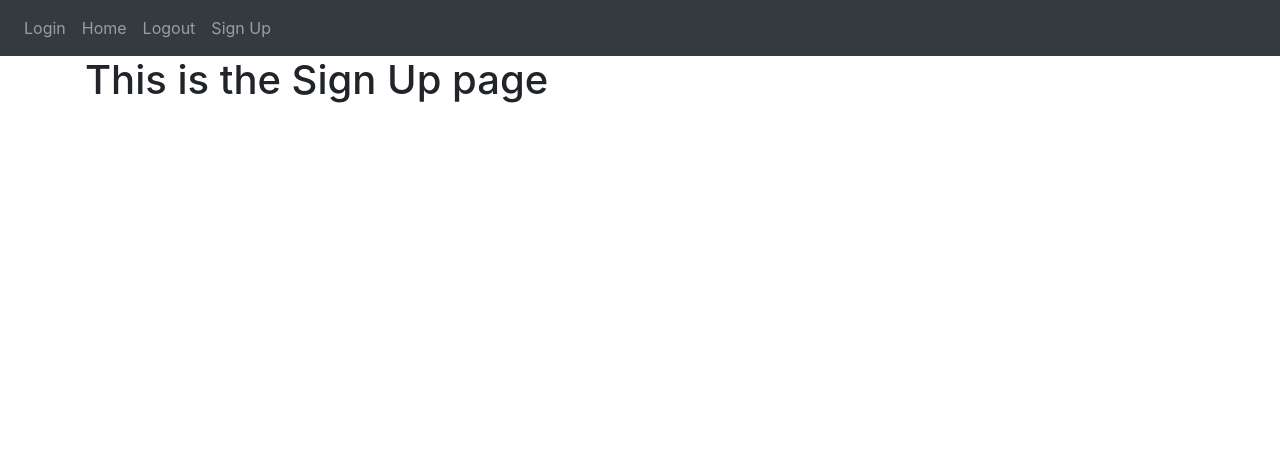
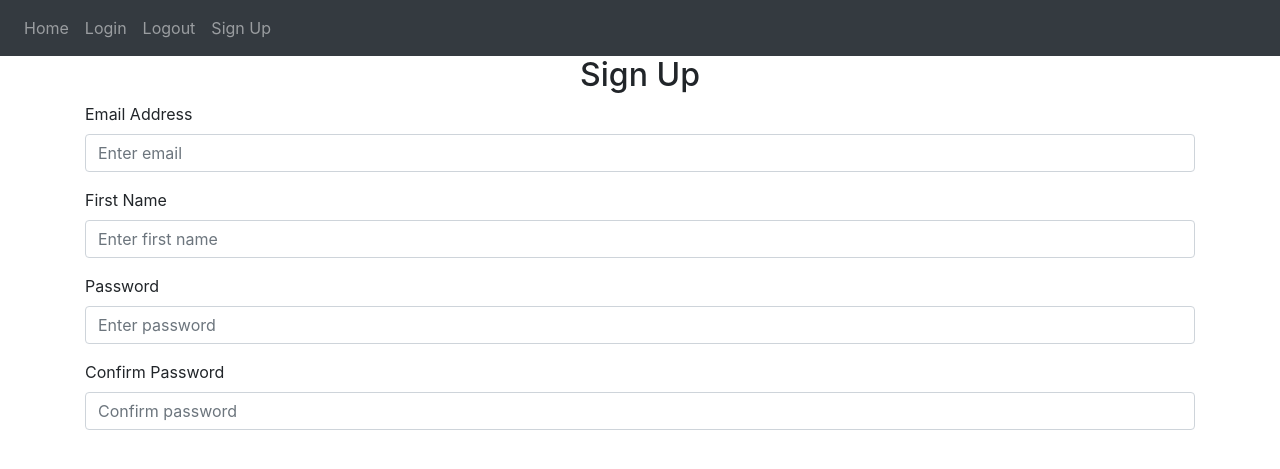
Before and after one commit to Megwana/Website, a Flask app: page /sign-up in a window 1280 px wide. Shown: the top 469 px of the page. Run offline with Flask 2, Linux system fonts and the light colour scheme; some libraries are stand-ins or nearby versions.

Commit message:
add html forms for login and signup

```diff
--- a/website/auth.py
+++ b/website/auth.py
@@ -7,7 +7,7 @@ auth = Blueprint('auth', __name__)
 
 @auth.route('/login')
 def login():
-    return render_template("login.html", text="Testing")
+    return render_template("login.html", boolean=True)
 
 
 @auth.route('/logout')
--- a/website/templates/base.html
+++ b/website/templates/base.html
@@ -31,10 +31,10 @@
         </button>
         <div class="collapse navbar-collapse" id="navbar">
             <div class="navbar-nav">
-                <a class="nav-item nav-link" href="/login">Login</a>
-                <a class="nav-item nav-link" href="home.html">Home</a>
-                <a class="nav-item nav-link" href="/logout">Logout</a>
-                <a class="nav-item nav-link" href="/sign-up">Sign Up</a>
+              <a class="nav-item nav-link" href="/home">Home</a>
+              <a class="nav-item nav-link" href="/login">Login</a>
+              <a class="nav-item nav-link" href="/logout">Logout</a>
+              <a class="nav-item nav-link" href="/sign-up">Sign Up</a>
             </div>
         </div>
     </nav>
--- a/website/templates/sign_up.html
+++ b/website/templates/sign_up.html
@@ -1,5 +1,39 @@
 {% extends "base.html" %} {% block title %} Sign Up Page {% endblock %}
 
 {% block content %}
-<h1>This is the Sign Up page</h1>
+<form method="POST" action="">
+    <h2 align="center" >Sign Up</h2>
+    <div class="form-group">
+        <label for="email">Email Address</label>
+        <input
+        type="email"
+        class="form-control"
+        id="email" name="email"
+        placeholder="Enter email" required>
+    </div>
+    <div class="form-group">
+        <label for="firstName">First Name</label>
+        <input
+        type="text"
+        class="form-control"
+        id="firstName" name="firstName"
+        placeholder="Enter first name" required>
+    </div>
+    <div class="form-group">
+        <label for="password1">Password</label>
+        <input
+        type="password"
+        class="form-control"
+        id="password1" name="password1"
+        placeholder="Enter password" required>
+    </div>
+    <div class="form-group">
+        <label for="password2">Confirm Password</label>
+        <input
+        type="password"
+        class="form-control"
+        id="password2" name="password2"
+        placeholder="Confirm password" required>
+    </div>
+</form>
 {% endblock %}
```
Also changed, not shown: website/templates/login.html (+19 -2 lines).
